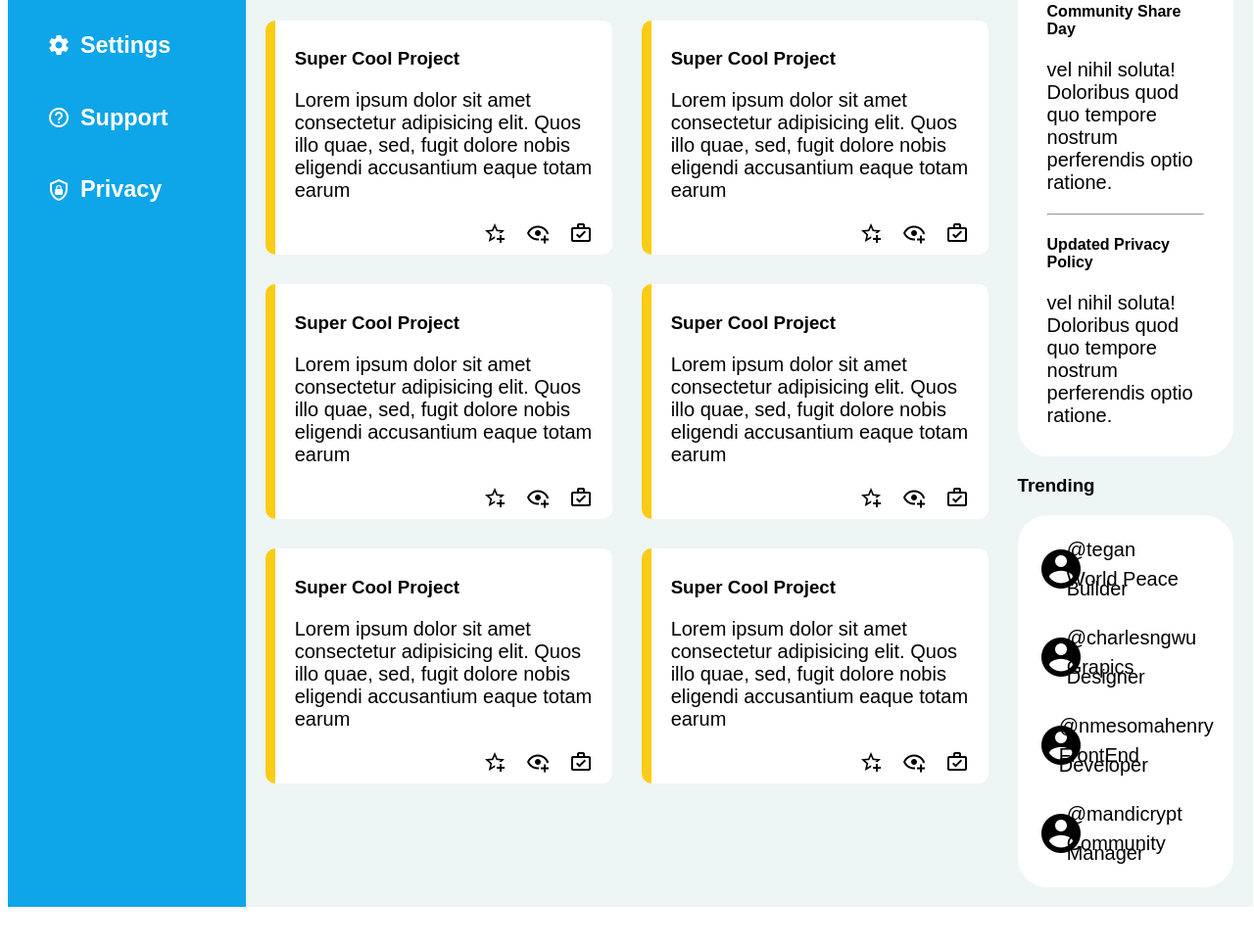
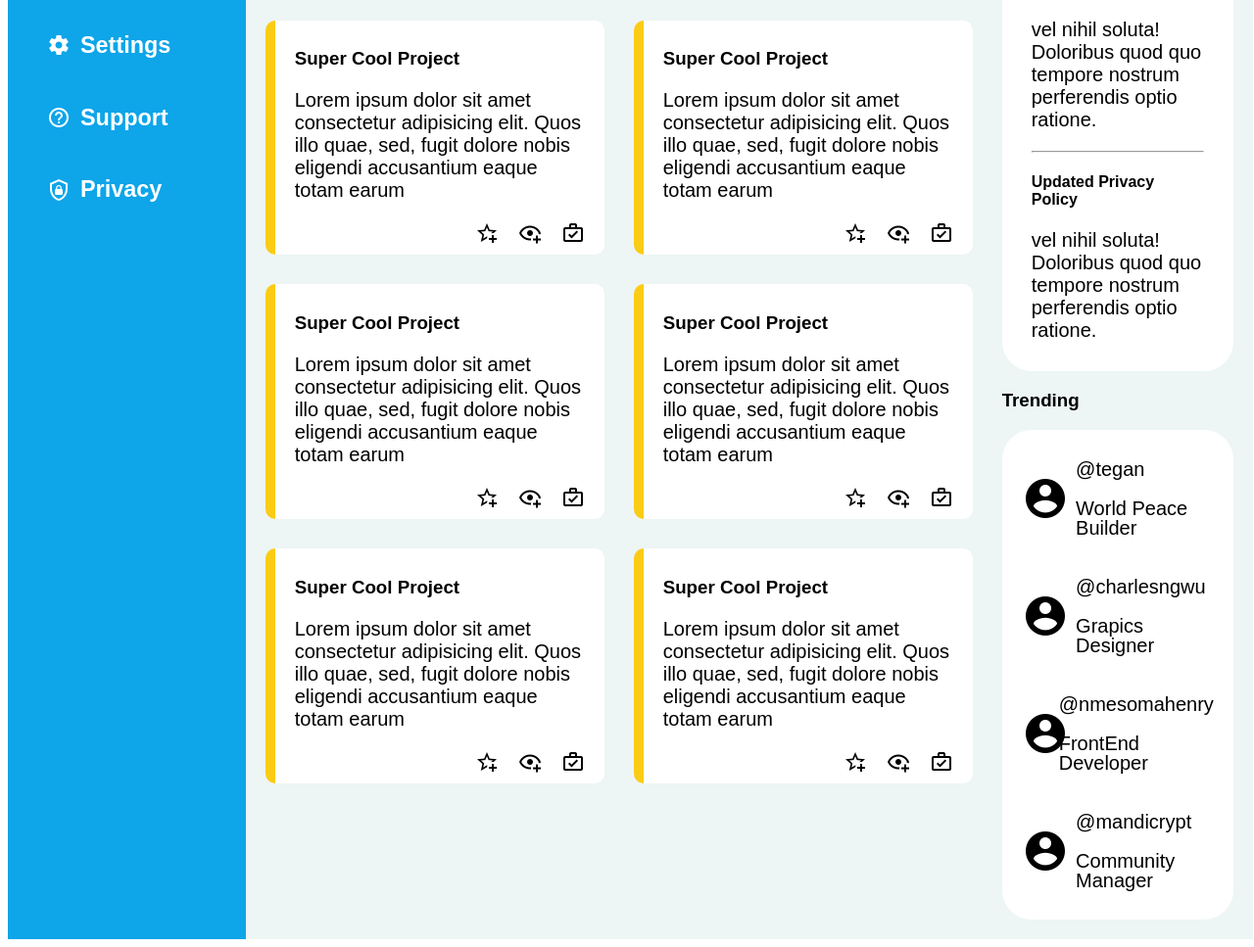
Before and after one commit to IamHenryOkeke/Project-Admin-Dashboard, a plain HTML site: page index.html in a window 1280 px wide. Shown: the part 605-1572 px from the top of the page at 98% size. Before the commit the page ends 1539 px from the top, so only its background shows below. Drawn offline with Linux system fonts and the light colour scheme.

Commit message:
modified trending item section

```diff
--- a/css/styles.css
+++ b/css/styles.css
@@ -22,7 +22,6 @@ body{
 .right-side{
     display: grid;
     grid-template-rows: 1fr 4fr;
-    position: relative;
 }
 
 .right-side-top{
@@ -31,7 +30,6 @@ body{
     flex-direction: column;
     padding: 30px 40px;
     gap: 20px;
-    position: sticky;
 }
 
 .top1, .top2{
@@ -142,8 +140,8 @@ p{
 }
 
 .trending-items > div > div{
-  margin-left: -30px;
-  line-height: 10px;
+  margin-left: -10px;
+  line-height: 20px;
 }
 
 .project-icons{
```
